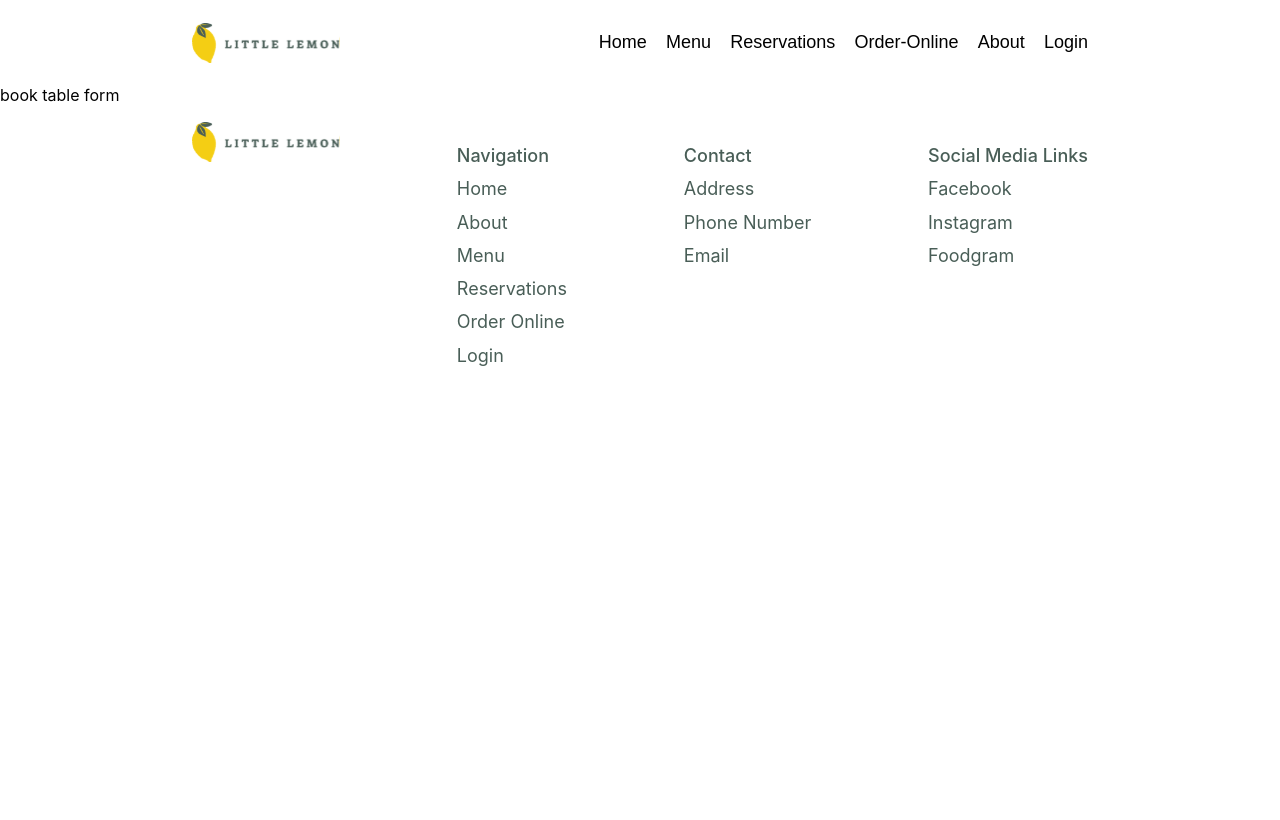
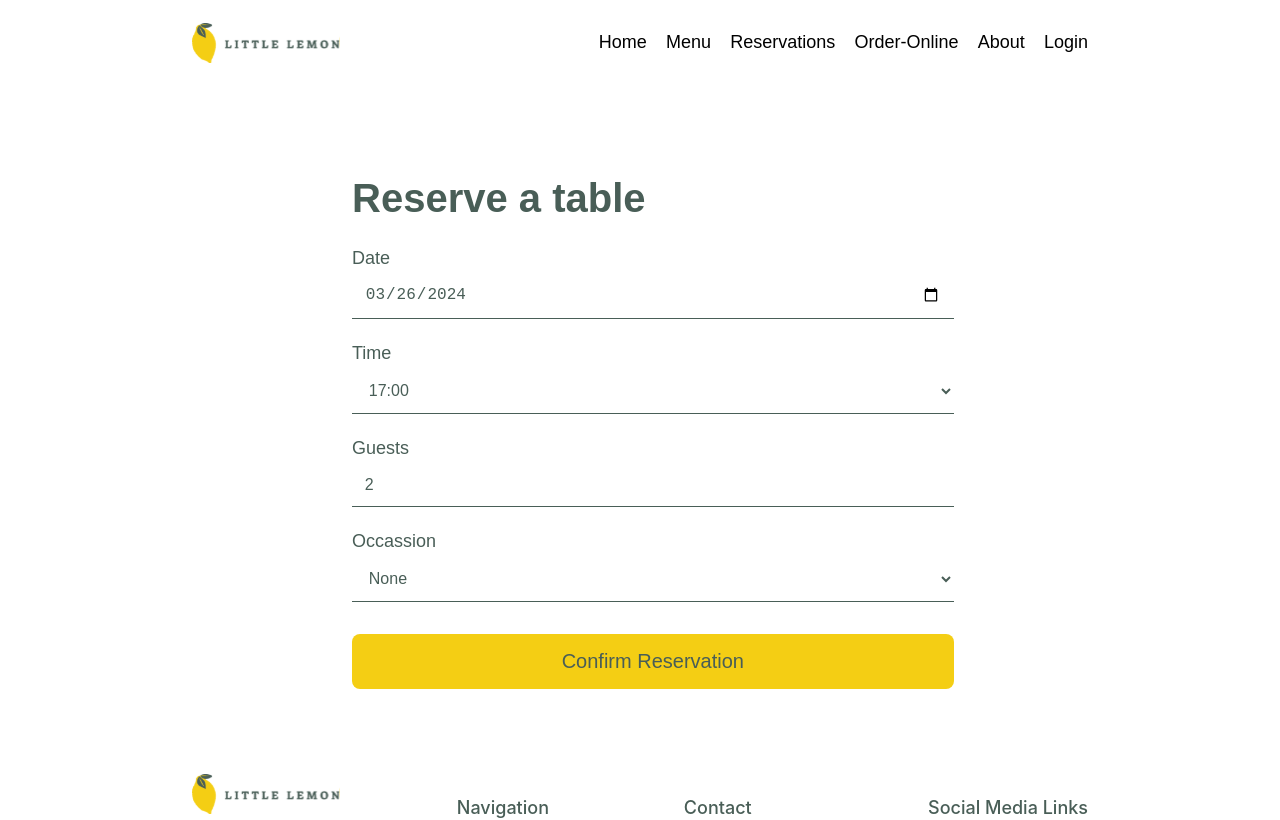
Before and after one commit to Iryna-L/react-meta-course, a React (Create React App) app: page /booking in a window 1280 px wide. Shown: the top 820 px of the page. Built offline with nearby package versions, Linux system fonts and the light colour scheme.

Commit message:
add booking page structure

```diff
--- a/src/App.js
+++ b/src/App.js
@@ -4,7 +4,7 @@ import {
   RouterProvider,
 } from "react-router-dom";
 import HomePage from "./components/Home"
-import BookingPage from "./components/BookingPage"
+import BookingPage from "./components/Booking/BookingPage"
 
 const router = createBrowserRouter([
   {
--- /dev/null
+++ b/src/components/Booking/BookingForm.js
@@ -0,0 +1,81 @@
+import React, { useState } from 'react'
+
+const BookingForm = ({ availableTimes, setAvailableTimes, submitForm }) => {
+  const initDate = new Date();
+  initDate.setDate(initDate.getDate() + 1);
+  const YYYY = initDate.getFullYear();
+  const MM = initDate.getMonth() < 10 ? "0" + (initDate.getMonth() + 1) : initDate.getMonth() + 1;
+  const DD = initDate.getDate() < 10 ? "0" + initDate.getDate() : initDate.getDate();
+
+  const [date, setDate] = useState(YYYY + "-" + MM + "-" + DD);
+  const [time, setTime] = useState("17:00");
+  const [guests, setGuests] = useState(2);
+  const [occasion, setOccasion] = useState("none");
+
+  function isValidDate(dateString) {
+    const ds = dateString.split("-");
+    const dateObj = new Date(parseInt(ds[0]), parseInt(ds[1]) - 1, parseInt(ds[2]));
+    return dateObj > new Date();
+  }
+
+  function getDateObject(dateString) {
+    const ds = dateString.split("-");
+    return new Date(parseInt(ds[0]), parseInt(ds[1]) - 1, parseInt(ds[2]));
+  }
+
+  function handleDateChange(e) {
+    if (!isValidDate(e.target.value)) {
+      alert(`Sorry! Reservations not available for this date!`);
+      return;
+    }
+    const dateObject = getDateObject(e.target.value);
+    setDate(e.target.value);
+    setAvailableTimes({ setBookingDate: dateObject });
+  }
+
+  function handleSubmit(e) {
+    e.preventDefault();
+    const reservation = {
+      date: date,
+      time: time,
+      guests: guests,
+      occassion: occasion
+    }
+    submitForm(reservation);
+  }
+
+  return (
+    <form onSubmit={handleSubmit}>
+      <h1>Reserve a table</h1>
+      <div className="form-group">
+        <label htmlFor="Date">Date</label>
+        <input type="date" name='date' value={date} onChange={handleDateChange} required />
+      </div>
+      <div className="form-group">
+        <label htmlFor="time">Time</label>
+        <select name='time' value={time} onChange={(e) => setTime(e.target.value)} required>
+          {
+            availableTimes.times.map((time, index) => {
+              return <option value={time} key={index}>{time}</option>
+            })
+          }
+        </select>
+      </div>
+      <div className="form-group">
+        <label htmlFor="guests">Guests</label>
+        <input type="number" min="1" max="10" value={guests} onChange={(e) => setGuests(e.target.value)} required />
+      </div>
+      <div className="form-group">
+        <label htmlFor="occassion">Occassion</label>
+        <select name='occassion' value={occasion} onChange={(e) => setOccasion(e.target.value)} >
+          <option value="none">None</option>
+          <option value="Birthday">Birthday</option>
+          <option value="Anniversary">Anniversary</option>
+        </select>
+      </div>
+      <input type="submit" value="Confirm Reservation" />
+    </form>
+  )
+}
+
+export default BookingForm
--- /dev/null
+++ b/src/components/Booking/BookingPage.js
@@ -0,0 +1,36 @@
+import { useReducer } from 'react'
+import Footer from '../Footer'
+import Header from '../Header'
+import BookingForm from './BookingForm'
+
+const Booking = () => {
+  function initializeTimes() {
+    return {
+      times: ['16:00', '17:00', '18:00', '19:00', '20:00'],
+    };
+  }
+
+  function reducer(state, action) {
+    const newTimes = ['16:00', '17:00', '18:00', '19:00', '20:00']
+    return { times: [...newTimes] };
+  }
+
+  function submitForm(formData) {
+    console.log('submit')
+  }
+
+  const initialState = initializeTimes();
+  const [availableTimes, setAvailableTimes] = useReducer(reducer, initialState);
+  return (
+    <div>
+      <Header />
+      <BookingForm
+        availableTimes={availableTimes}
+        setAvailableTimes={setAvailableTimes}
+        submitForm={submitForm} />
+      <Footer />
+    </div>
+  )
+}
+
+export default Booking
--- a/src/components/BookingPage.js
+++ /dev/null
@@ -1,15 +0,0 @@
-import Footer from './Footer'
-import Header from './Header'
-
-
-const Booking = ({ availableTimes, setAvailableTimes, submitForm }) => {
-  return (
-    <div>
-        <Header />
-            book table form
-        <Footer />
-    </div>
-  )
-}
-
-export default Booking
```
